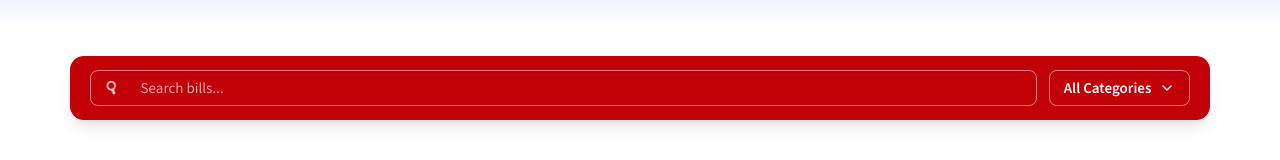
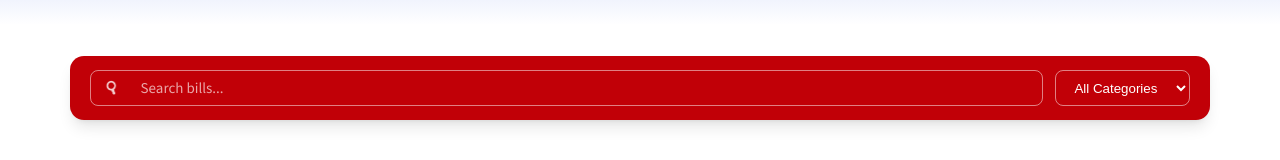
Before and after one commit to swe-ucla/lobbying-website, a React (Create React App) app: page /bill_gallery in a window 1280 px wide. Shown: the part 478-638 px from the top of the page. Built offline with nearby package versions, Linux system fonts and the light colour scheme.

Commit message:
add search filtering

```diff
--- a/src/BillGallery.css
+++ b/src/BillGallery.css
@@ -109,6 +109,7 @@
     cursor: pointer;
     white-space: nowrap;
     flex-shrink: 0;
+    color: #ffffff;
 }
 
 .gallery-category-button {
--- a/src/BillGallery.js
+++ b/src/BillGallery.js
@@ -1,4 +1,4 @@
-import React from "react";
+import React, { useMemo, useState } from "react";
 import "./BillGallery.css";
 import Footer from "./components/Footer";
 import NavigationBar from "./components/NavigationBar";
@@ -6,6 +6,32 @@ import BillWidget from "./BillWidget";
 import billData from "./data/billData";
 
 function BillGallery() {
+    const [searchQuery, setSearchQuery] = useState("");
+    const [selectedCategory, setSelectedCategory] = useState("All Categories");
+
+    const categories = useMemo(() => {
+        const set = new Set();
+        billData.forEach((bill) => {
+            (bill.categories || []).forEach((cat) => set.add(cat));
+        });
+        return Array.from(set).sort();
+    }, []);
+
+    const normalizedQuery = searchQuery.toLowerCase().trim();
+
+    const filteredBills = billData.filter((bill) => {
+        const matchesCategory =
+            selectedCategory === "All Categories" ||
+            (bill.categories || []).includes(selectedCategory);
+
+        if (!normalizedQuery) {
+            return matchesCategory;
+        }
+
+        const name = (bill.name || "").toLowerCase();
+
+        return matchesCategory && name.includes(normalizedQuery);
+    });
 
     return (
         <div className="bill-gallery-page">
@@ -30,20 +56,31 @@ function BillGallery() {
                                 type="text"
                                 placeholder="Search bills..."
                                 className="gallery-search-input"
+                                value={searchQuery}
+                                onChange={(e) => setSearchQuery(e.target.value)}
                             />
                         </div>
 
-                        <div className="gallery-category-select">
-                            <span>All Categories</span>
-                            <svg className="gallery-category-chevron" viewBox="0 0 24 24">
-                                <polyline points="6 9 12 15 18 9" />
-                            </svg>
-                        </div>
+                        <select
+                            className="gallery-category-select"
+                            value={selectedCategory}
+                            onChange={(e) => setSelectedCategory(e.target.value)}
+                        >
+                            <option value="All Categories">All Categories</option>
+                            {categories.map((cat) => (
+                                <option key={cat} value={cat}>
+                                    {cat}
+                                </option>
+                            ))}
+                        </select>
                     </div>
                 </div>
 
                 <div className="bills-container">
-                    {billData.map((bill) => (
+                    {filteredBills.length === 0 ? (
+                        <p>No bills match your search.</p>
+                    ) : (
+                        filteredBills.map((bill) => (
                             <BillWidget
                                 key={bill.id}
                                 number={bill.billNumber}
@@ -60,7 +97,8 @@ function BillGallery() {
                                 }
                                 details_url={`/bill/${bill.id}`}
                             />
-                    ))}
+                        ))
+                    )}
                 </div>
             </div>
 
```
Lines whose indentation alone changed are shown as unchanged.
